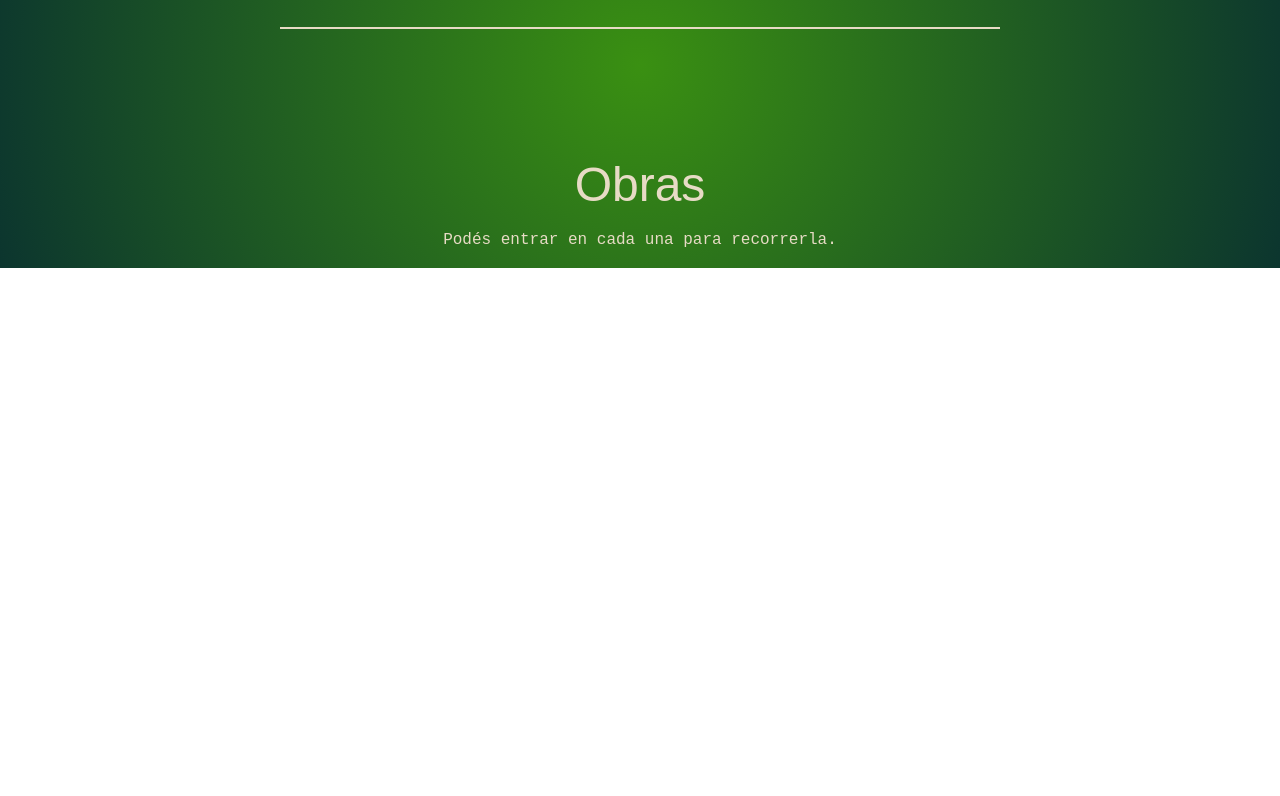
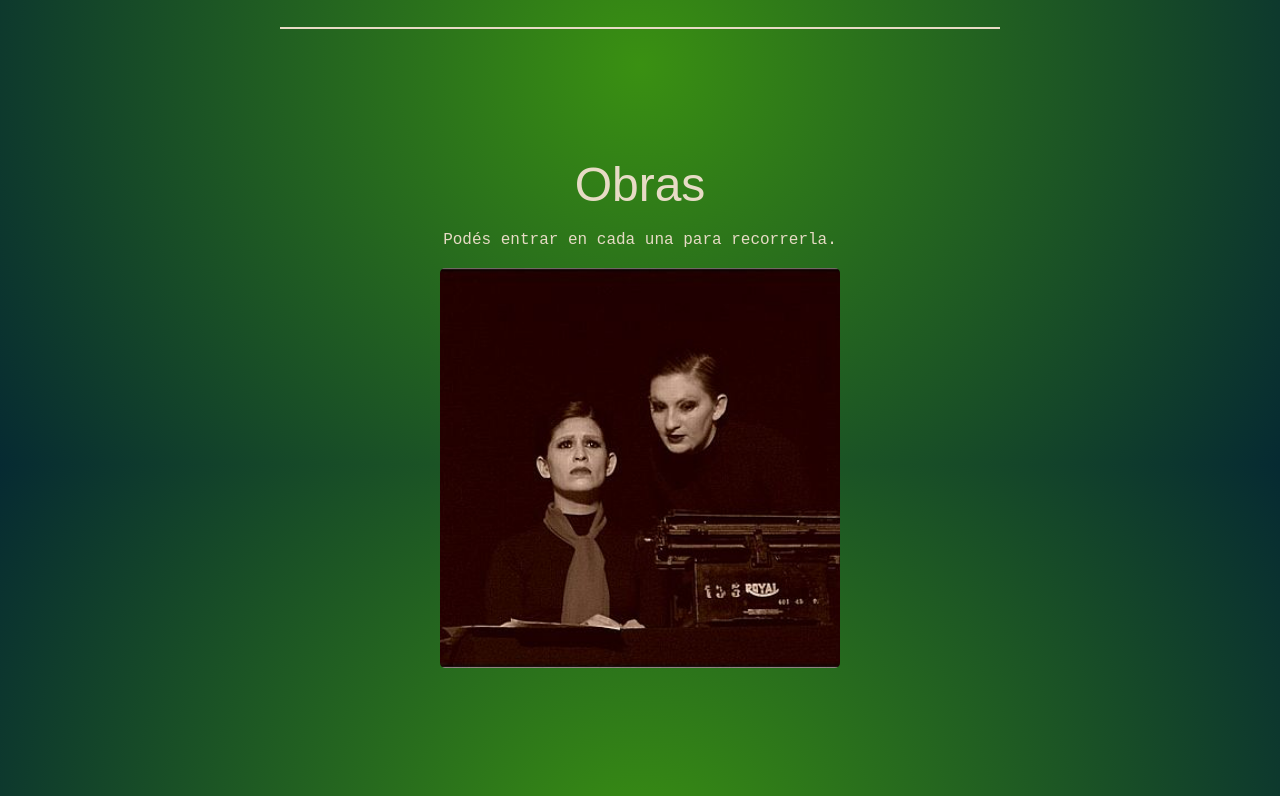
Before and after one commit to semino-dario/arteludovica-next, a Next.js app: page / in a window 1280 px wide. Shown: the part 1135-1931 px from the top of the page. Before the commit the page ends 1403 px from the top, so only its background shows below. Built offline with nearby package versions, Linux system fonts and the light colour scheme; a web font is replaced by a local one.

Commit message:
add first card

```diff
--- a/app/components/Obras.tsx
+++ b/app/components/Obras.tsx
@@ -1,13 +1,12 @@
 import styles from '../styles/page.module.scss';
+import TurningCard from './TurningCard';
 
 export default function Obras() {
     return(
         <section className={styles.containerSection}>
             <h1 className={styles.titleSection}>Obras</h1>
-            <p className={styles.textHome}>Podés entrar en cada una para recorrerla.
-
-</p>
-            <div></div>
+            <p className={styles.textHome}>Podés entrar en cada una para recorrerla.</p>
+                <TurningCard/>
         </section>
     )
 }
--- /dev/null
+++ b/app/components/TurningCard.tsx
@@ -0,0 +1,26 @@
+"use client"
+import styles from '../styles/page.module.scss';
+import imageMDO from "../assets/images/home/volante-musica-de-oficinas.jpeg"
+import { useState } from 'react';
+
+const TurningCard = () => {
+
+     const [isFlipped, setIsFlipped] = useState(false);
+
+     const handleClick = () => {
+        setIsFlipped((prevState) => !prevState);
+     }
+    return(
+        <div  onClick={handleClick} className={`${styles.card} ${isFlipped ? styles.turn : ''}`}>
+            <div className={styles.cardImageContainer}>
+                <img className={styles.cardImage} src={imageMDO.src} alt="Image de la obra de teatro Música de oficinas" />
+            </div>
+            <div   className={styles.cardContent}>
+                <p >Ver información de la obra</p>
+            </div>
+        </div>
+    )
+
+}
+
+export default TurningCard;
--- a/app/styles/home.scss
+++ b/app/styles/home/home.scss
@@ -1,4 +1,4 @@
-@use '_vars.scss';
+@use '../_vars.scss';
 
 .background {
     background: radial-gradient(circle, rgba(0,1,4,1) 0%, rgba(58,144,18,1) 0%, rgba(6,42,50,1) 100%);
--- /dev/null
+++ b/app/styles/home/obras.scss
@@ -0,0 +1,56 @@
+@use '../_vars.scss';
+
+.card{
+    margin-bottom: 10%;
+    display: flex;
+    flex-direction: column;
+    position: relative;
+    transition: transform .5s;
+    transform-style: preserve-3d;
+    width: 400px;
+    height: 400px;
+    -moz-backface-visibility: hidden;
+  }
+
+
+  .turn{
+    transform: rotateY(180deg);
+  }
+
+
+  .cardImageContainer{
+  position: absolute;
+  -webkit-backface-visibility: hidden;
+  -moz-backface-visibility: hidden;
+  -o-backface-visibility: hidden;
+  backface-visibility: hidden;
+  }
+
+  .cardImage{
+    cursor: pointer;
+    display: block;
+    object-fit: cover;
+    width: 400px;
+    height: 400px;
+    border-radius: 5px;
+  }
+
+  .cardContent{
+  display: flex;
+  flex-direction: column;
+  align-items:center;
+  text-align: center;
+  -webkit-backface-visibility: hidden;
+  -moz-backface-visibility: hidden;
+  -o-backface-visibility: hidden;
+  backface-visibility: hidden;
+  transform: rotateY(180deg);
+  border-style: solid;
+  border-width: 1px;
+  border-radius: 5px;
+  width: 400px;
+  height: 400px;
+  background: #1E2223;
+  font-family:serif;
+
+  }
--- a/app/styles/page.module.scss
+++ b/app/styles/page.module.scss
@@ -1,5 +1,6 @@
 @use '_vars.scss';
-@use 'home.scss';
+@use 'home/home.scss';
+@use 'home/obras.scss';
 
 
 .containerSection{
@@ -9,4 +10,6 @@
     align-items: center;
     justify-content: center;
     gap:1rem;
+    perspective: 2000px;
+
 }
```
Also changed, not shown: app/assets/images/home/volante-musica-de-oficinas.jpeg (added), app/styles/obras.scss (deleted).
